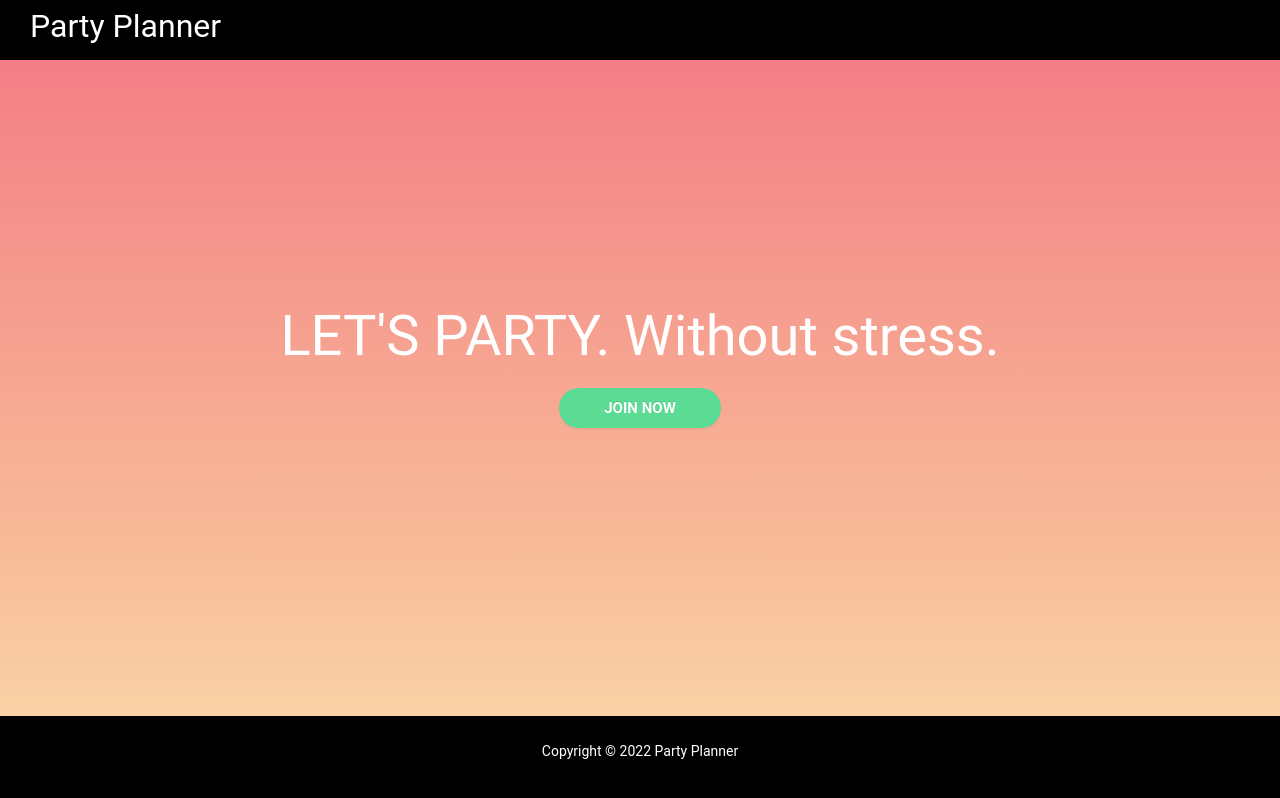
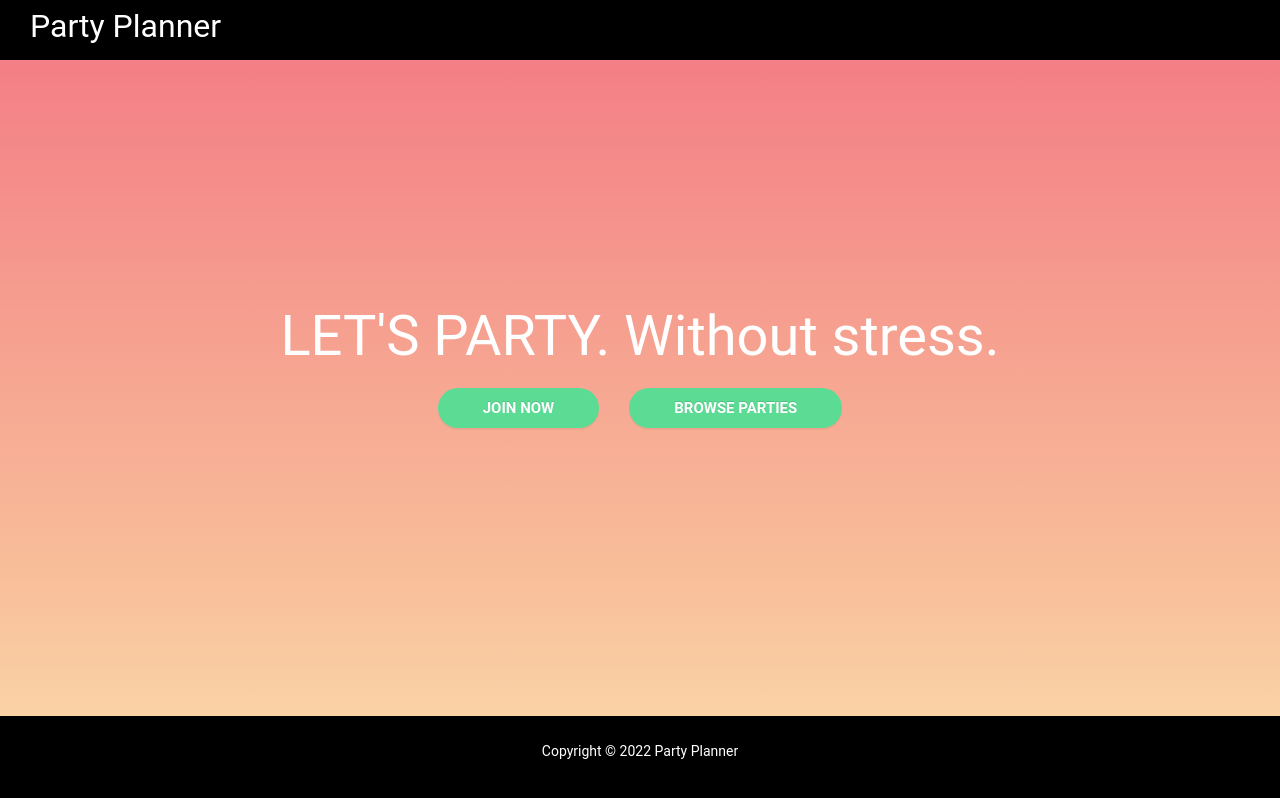
Before and after one commit to GasperFunda/PartyPlannerFrontend, a React (Create React App) app: page / in a window 1280 px wide. Built offline with nearby package versions, Linux system fonts and the light colour scheme.

Commit message:
Added button to home page on landing apge

```diff
--- a/src/pages/landing/Landing.tsx
+++ b/src/pages/landing/Landing.tsx
@@ -6,6 +6,7 @@ export default function Landing() {
   return (
     <Space className="landingBody">
       <Text className="landingText">LET'S PARTY. Without stress.</Text>
+      <div style={{ display: "flex", flexDirection: "row", columnGap: "30px" }}>
         <Button
           type="primary"
           className="button"
@@ -14,6 +15,15 @@ export default function Landing() {
         >
           JOIN NOW
         </Button>
+        <Button
+          type="primary"
+          className="button"
+          size="large"
+          onClick={() => (window.location.href = "/home")}
+        >
+          BROWSE PARTIES
+        </Button>
+      </div>
     </Space>
   );
 }
```
Lines whose indentation alone changed are shown as unchanged.
